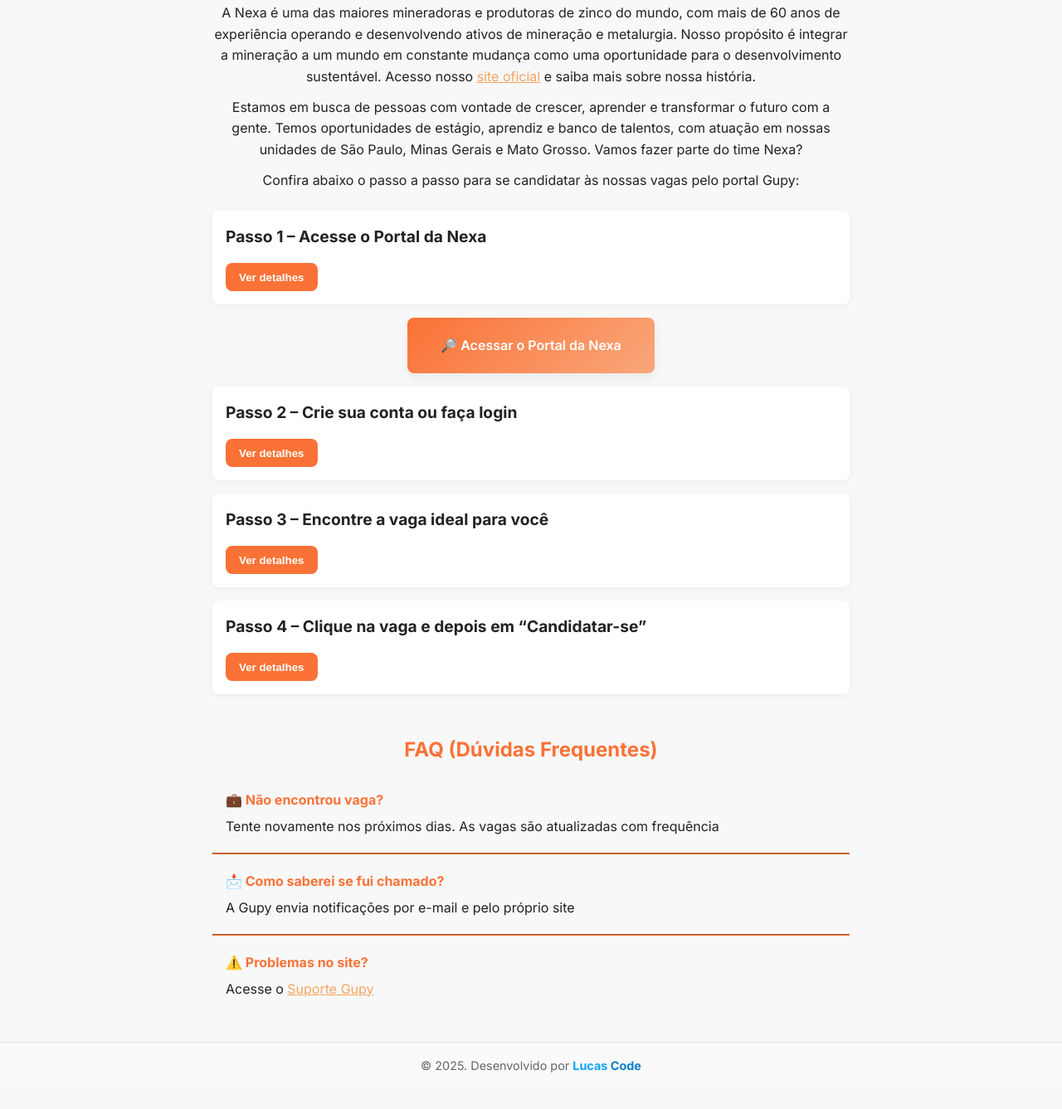
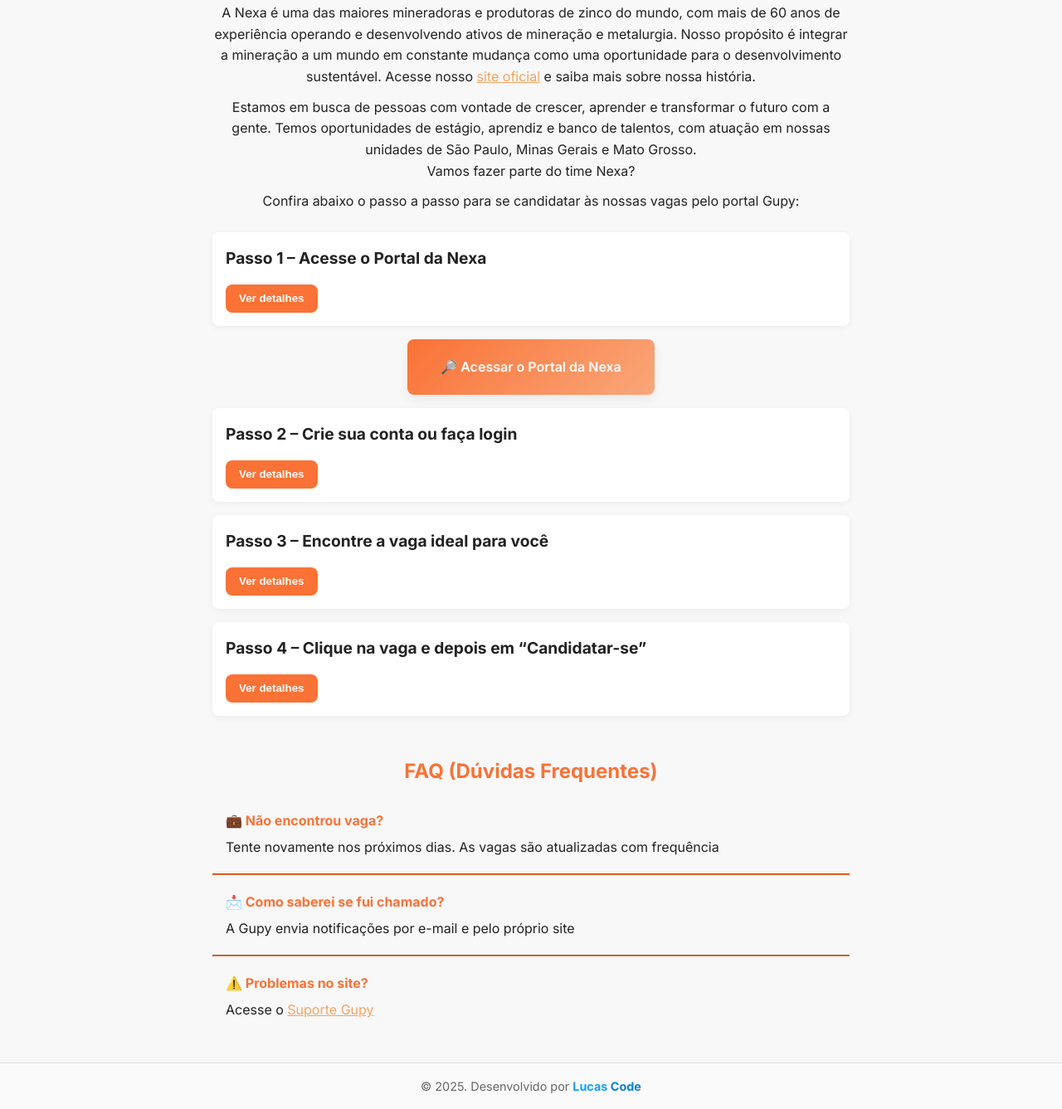
Before and after one commit to lucas16716/portal-nexa, a plain HTML site: page index.html in a window 1280 px wide. Shown: the part 240-1577 px from the top of the page at 83% size. Before the commit the page ends 1552 px from the top, so only its background shows below. Drawn offline with Linux system fonts and the light colour scheme.

Commit message:
update footer

```diff
--- a/index.html
+++ b/index.html
@@ -26,8 +26,11 @@
     <h1>Bem-vindo(a) ao nosso Portal de Vagas!</h1>
 
     <section class="intro" aria-labelledby="intro-heading">
-      <p>A Nexa é uma das maiores mineradoras e produtoras de zinco do mundo, com mais de 60 anos de experiência operando e desenvolvendo ativos de mineração e metalurgia. Nosso propósito é integrar a mineração a um mundo em constante mudança como uma oportunidade para o desenvolvimento sustentável. Acesso nosso <a href="https://www.nexaresources.com/" target="_blank" rel="noopener noreferrer">site oficial</a> e saiba mais sobre nossa história.</p>
-      <p>Estamos em busca de pessoas com vontade de crescer, aprender e transformar o futuro com a gente. Temos oportunidades de estágio, aprendiz e banco de talentos, com atuação em nossas unidades de São Paulo, Minas Gerais e Mato Grosso. Vamos fazer parte do time Nexa?</p>
+      <p>A Nexa é uma das maiores mineradoras e produtoras de zinco do mundo, com mais de 60 anos de experiência operando e desenvolvendo ativos de mineração e metalurgia. Nosso propósito é integrar a mineração a um mundo em constante mudança como uma oportunidade para o desenvolvimento sustentável. Acesse nosso <a href="https://www.nexaresources.com/" target="_blank" rel="noopener noreferrer">site oficial</a> e saiba mais sobre nossa história.
+      </p>
+      <p>Estamos em busca de pessoas com vontade de crescer, aprender e transformar o futuro com a gente. Temos oportunidades de estágio, aprendiz e banco de talentos, com atuação em nossas unidades de São Paulo, Minas Gerais e Mato Grosso.
+        <br>Vamos fazer parte do time Nexa?
+      </p>
       <p>Confira abaixo o passo a passo para se candidatar às nossas vagas pelo portal Gupy:</p>
     </section>
 
--- a/style.css
+++ b/style.css
@@ -176,14 +176,22 @@ footer {
   font-size: 0.9rem;
   color: #666;
   border-top: 1px solid #e2e2e2;
+  user-select: none;
 
   a {
+    display: inline-block;
     font-weight: bold;
     text-decoration: none;
     color: #0ea2f9;
+    transition: all 0.2s ease;
 
     span {
       color: #0d7fc8;
+    }
+
+    &:hover {
+      transform: translateY(-2.7px);
+      text-decoration: underline;
     }
   }
 }
```
